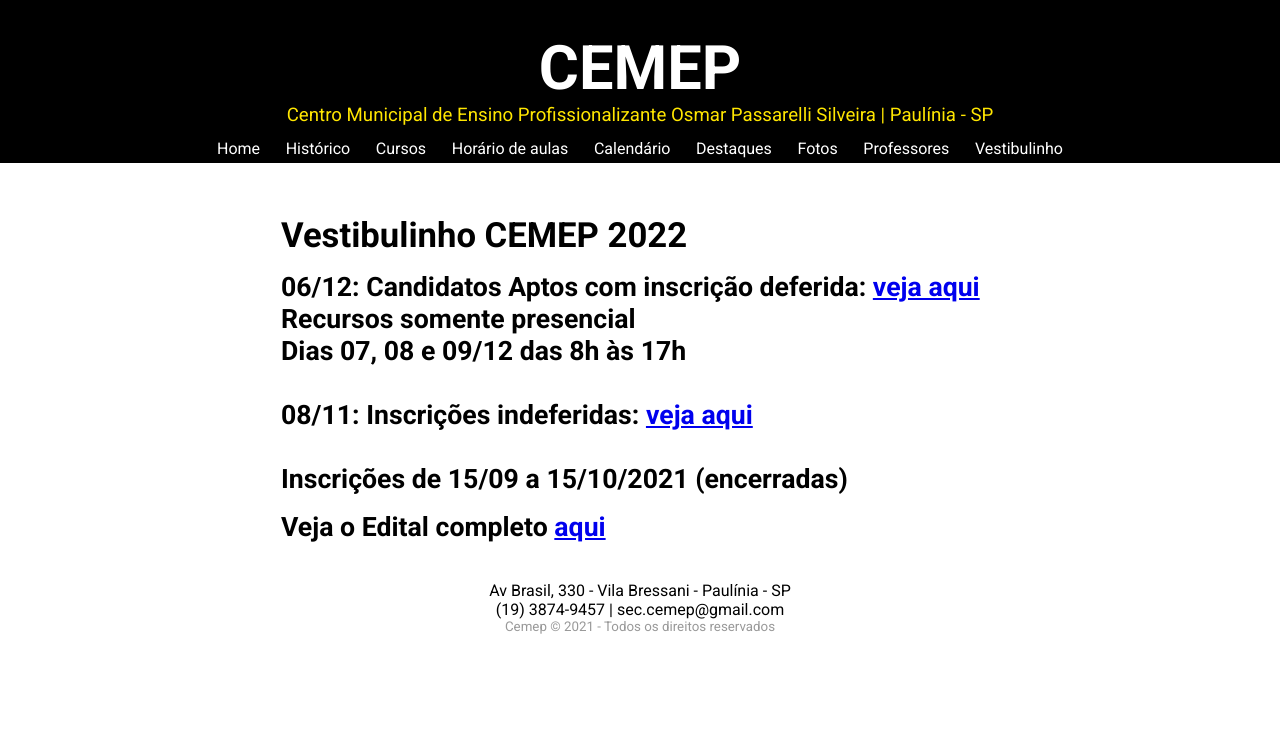
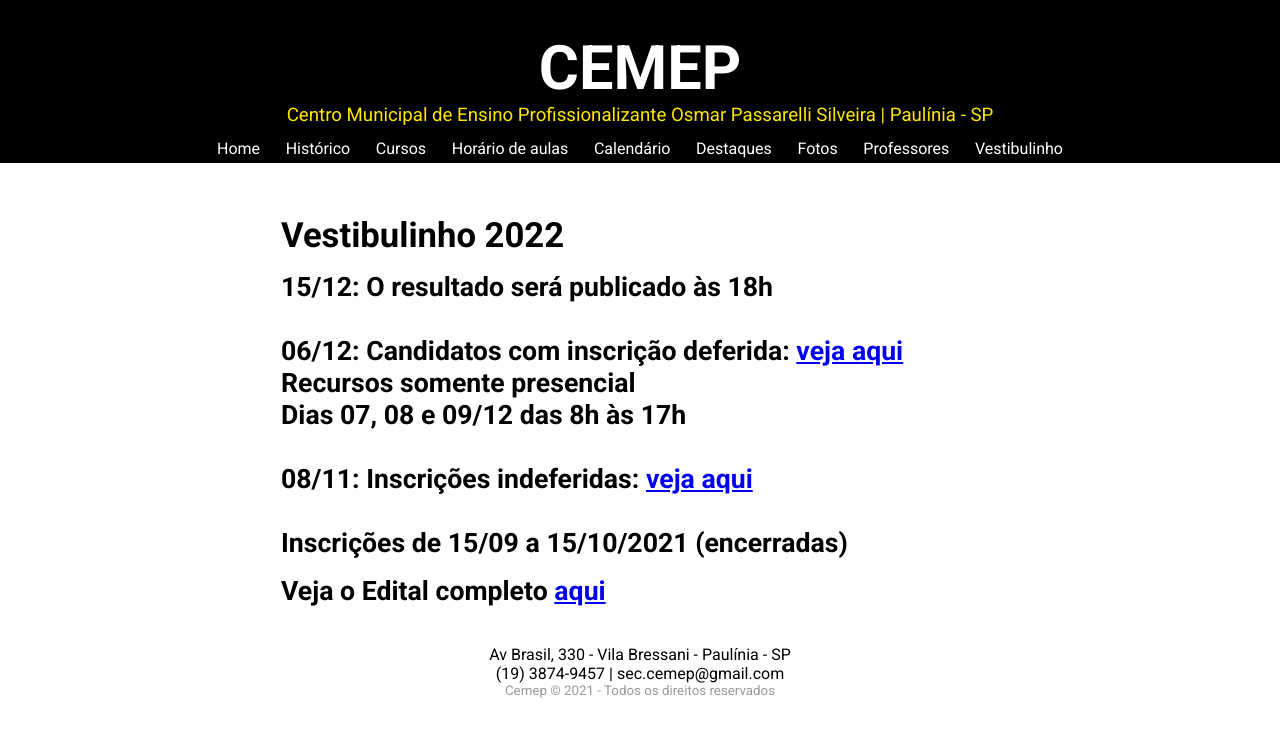
Before and after one commit to tronfy/cemep-old, a Next.js app: page /vestibulinho in a window 1280 px wide. Shown: the top 736 px of the page. Built offline with nearby package versions, Linux system fonts and the light colour scheme.

Commit message:
Update vestibulinho.tsx

```diff
--- a/pages/vestibulinho.tsx
+++ b/pages/vestibulinho.tsx
@@ -9,9 +9,12 @@ const Vestibulinho: React.FC = () => {
       <Head title="Vestibulinho" />
 
       <main className={styles.vestibulinho}>
-        <h1>Vestibulinho CEMEP 2022</h1>
+        <h1>Vestibulinho 2022</h1>
         <h2>
-          06/12: Candidatos Aptos com inscrição deferida: <a href="CandidatosAptos.pdf">veja aqui</a>
+          15/12: O resultado será publicado às 18h
+          <br />
+          <br />
+          06/12: Candidatos com inscrição deferida: <a href="CandidatosAptos.pdf">veja aqui</a>
           <br />
           Recursos somente presencial
           <br />
```
